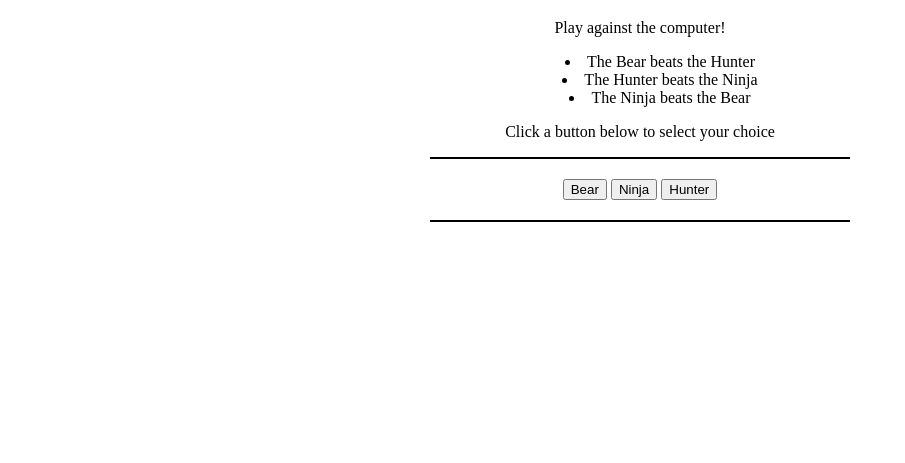
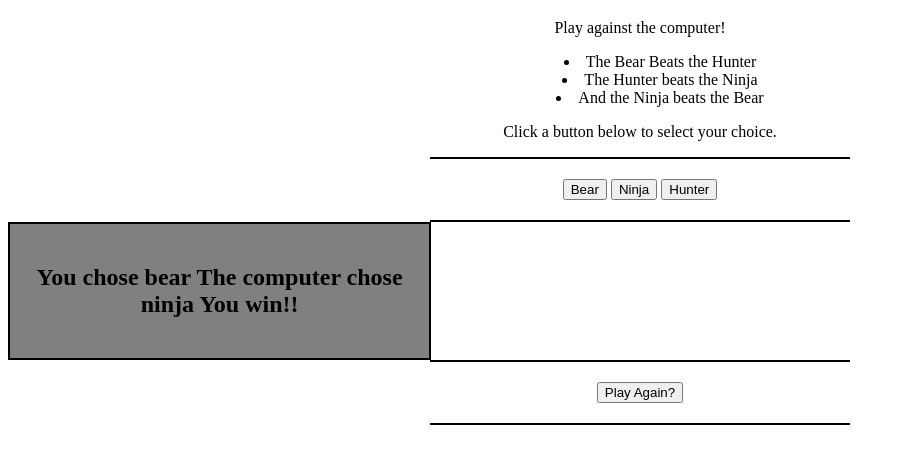
Before and after one commit to anna-fagan/BNH-Revisited, a plain HTML site: page index.html in a window 1280 px wide. Both pictures are taken after a click on the button "Bear". Shown: the part 61-524 px from the top of the page, without its empty margins (0-905 px from the left). Drawn offline with Linux system fonts and the light colour scheme.

Commit message:
enabled div hiding, updated text to align with assignment standard

```diff
--- a/css/style.css
+++ b/css/style.css
@@ -4,7 +4,7 @@ body{
 }
 
 .choice{
-    display: block;
+    display:inline-block;
     margin-left: auto;
     margin-right: auto;
     border-top: 2px solid;
@@ -13,13 +13,8 @@ body{
     width:30%
 }
 
-#result{
-    display:none;
-    width:30%
-}
-
-#play-again{
-    display:none;
+.body-div{
+    display:block;
 }
 
 .button{
@@ -27,9 +22,17 @@ body{
 }
 
 .output-div{
-    display:none;
+    align-self: center;
+    width:30%;
     border: 2px solid;
     background-color: grey;
     padding:20px;
-    width:fit-content
 }
+.play-again{
+    margin-left: auto;
+    margin-right: auto;
+    border-top: 2px solid;
+    border-bottom: 2px solid;
+    padding:20px;
+    width:30%
+}
--- a/index.html
+++ b/index.html
@@ -12,42 +12,44 @@
         </style>
     </head>
     <body>
+      <div class="body-div">
         <h1>Bear, Ninja, Hunter</h1>
         <p>Play against the computer!</p>
         <ul>
-            <li>The Bear beats the Hunter</li>
+            <li>The Bear Beats the Hunter</li>
             <li>The Hunter beats the Ninja</li>
-            <li>The Ninja beats the Bear</li>
+            <li>And the Ninja beats the Bear</li>
         </ul>
-        <p>Click a button below to select your choice</p>
+        <p>Click a button below to select your choice.</p>
         <div class="choice">
             <button onclick="gameResult = playGame('bear')">Bear</button>
             <button onclick="gameResult = playGame('ninja')">Ninja</button>
             <button onclick="gameResult = playGame('hunter')">Hunter</button>
         </div>
-        <div class="output-div" id="output">
+        <div class="output-div" id="output" hidden>
             <h2 id="game-results"></h2>
         </div>
-        <p id="games-played"></p>
-        <p id="games-won"></p>
-        <div class="choice" id="play-again">
+        <p id="games-played" hidden></p>
+        <p id="games-won" hidden></p>
+        <div class="play-again" id="play-again" hidden>
+        </div>
       </div>
     </body>
     <script>
-        let gameResult = null;
-        // Set up a play again function
-        function playAgain(){
-            const buttonDiv = document.getElementById('play-again');
+      // Scope the div's outside the functions so they can be accessed later outside the function
       const outputDiv = document.getElementById('output');
       const playAgainDiv = document.getElementById('play-again');
-            outputDiv.style.display = 'none';
-            playAgainDiv.style.display = 'none';
-            gameResult = null;
-        }
+      const gamesPlayed = document.getElementById('games-played');
+      const gamesWon = document.getElementById('games-won');
+
+      // Ensure game results are null at the beginning so they can be accessed outside function
+      let gameResult = null;
+
       console.log("Step1");
 
       // Set up Function that runs the play game loop for bear ninja hunter buttons
       function playGame(uChoice){
+
         // create computer choices aray
         const cChoices= ['bear','ninja','hunter'];
 
@@ -92,37 +94,52 @@
             break;
           }
           console.log("Step3");
+          // empty variable for results
+          let resultText;
 
-            let resultText = `You chose ${uChoice}! The computer chose ${compChoice}. You ${result}!`
+          // get proper output based on case
+          if (result === 'win'){
+            resultText = 'You win!'
+          } else if (result === 'lose'){
+            resultText = 'The computer wins!'
+          }else{
+            resultText = 'You and the computer tie!'
+          }
+
+        let gameResult = `You chose ${uChoice}
+        The computer chose ${compChoice}
+        ${resultText}!`
         console.log("Step4");
-
-            // Change output div display to inline block
-            let outputDiv = document.getElementById('output');
-            if (outputDiv.display === 'none'){
-                outputDiv.style.display = 'inline-block';
-            }
 
         // Put the results inside the div
         document.getElementById('game-results').innerHTML = gameResult;
 
-            // Display play again Div
-            let playAgainDiv = document.getElementById('play-again').innerHTML;
-            if (playAgainDiv.display === 'none'){
-                playAgainDiv.style.display = 'inline-block'
-            }
         console.log("Step5");
 
         // create a new button
-            const buttonDiv = document.getElementById('play-again');
+        const playAgainDiv = document.getElementById('play-again');
         const createButton = document.createElement('button');
         createButton.textContent = 'Play Again?';
-            createButton.onclick = playAgain();
+        createButton.addEventListener('click', playAgain());
         createButton.addEventListener('click', function(){
             this.remove();
         })
 
         // Create button inside the play again div
-            buttonDiv.appendChild(createButton);
+        playAgainDiv.appendChild(createButton);
+
+        // Display play again Div
+        playAgainDiv.hidden = false;
+
+        // display outputDiv div
+        outputDiv.hidden= false;
+      }
+
+      // Set up a play again function
+      function playAgain(){
+        outputDiv.hidden= true;
+        playAgainDiv.hidden = true;
+        gameResult = null;
         }
 
         // Set up gameResult as null
```
Lines whose indentation alone changed are shown as unchanged.
